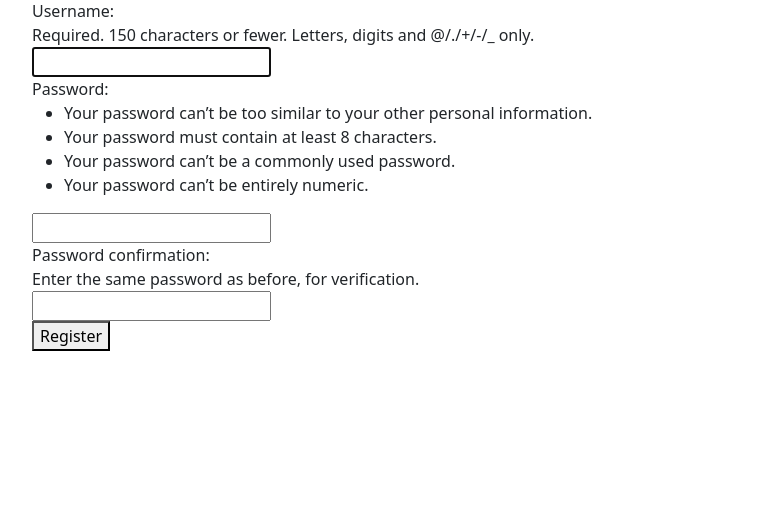
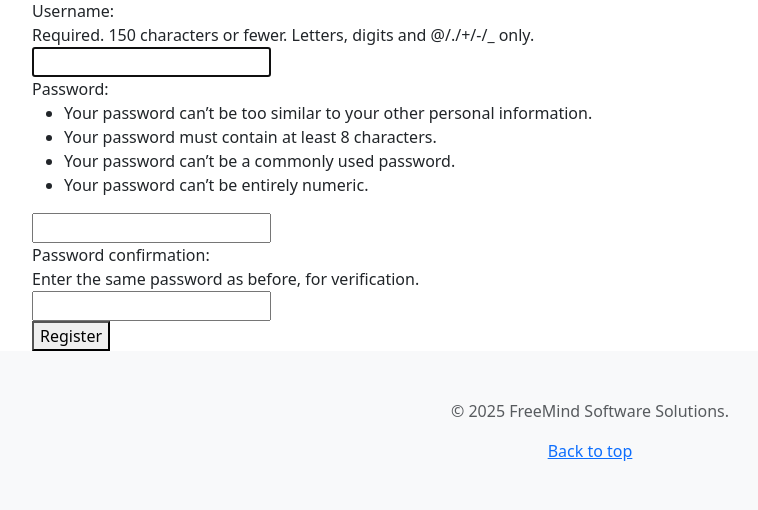
Before and after one commit to jdlabelle/blog_app, a Django app: page /accounts/register/ in a window 1280 px wide. Shown: the part 100-610 px from the top of the page, without its empty margins (50-808 px from the left). Run offline with Django 5.2, Linux system fonts and the light colour scheme; some libraries are stand-ins or nearby versions.

Commit message:
add footer to base.html

```diff
--- a/blogs/templates/blogs/base.html
+++ b/blogs/templates/blogs/base.html
@@ -65,5 +65,12 @@
 		</div>
 	</main>
 
+	<footer class="py-5 text-center text-body-secondary bg-body-tertiary">
+		<p>&copy; 2025 FreeMind Software Solutions.</p>
+		<p class="mb-0">
+			<a href="#">Back to top</a>
+		</p>
+	</footer>
+
 </body>
 </html>
```
